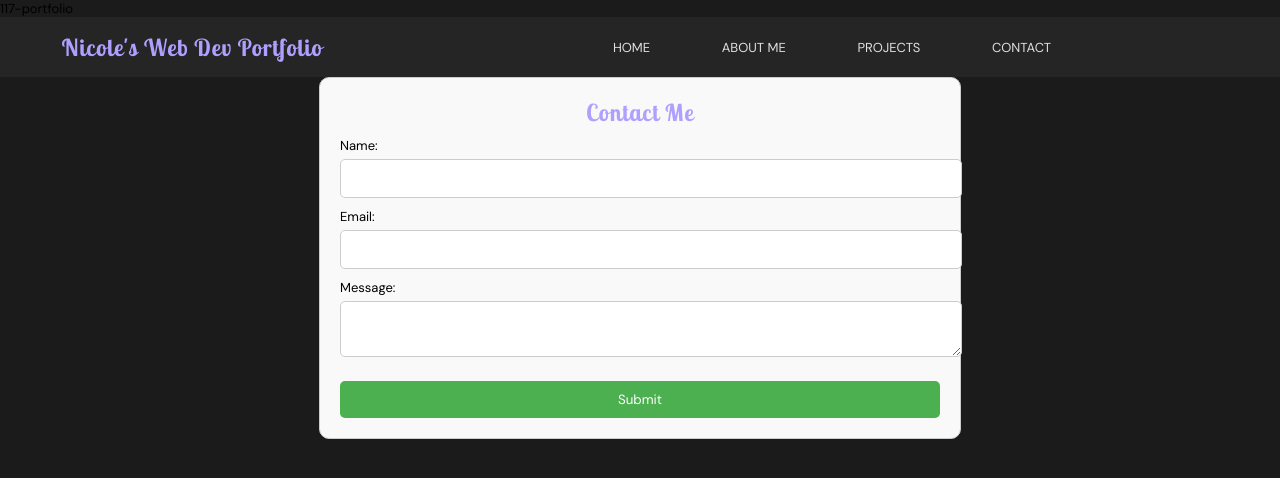
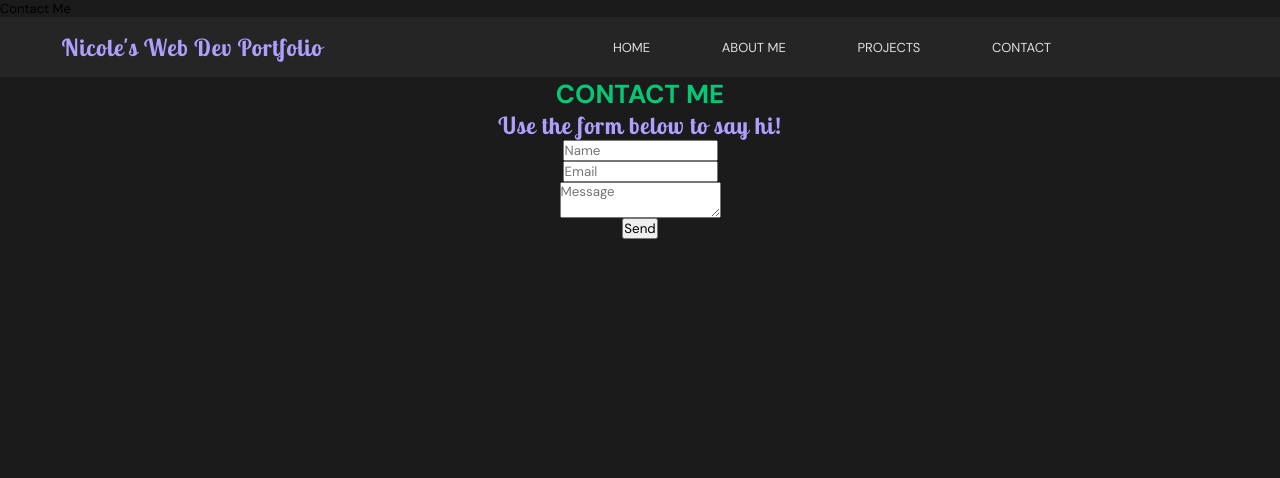
Before and after one commit to Nikki-boop/117-portfolio, a Django app: page /contact/ in a window 1280 px wide. Shown: the top 478 px of the page. Run offline with Django 5.2, Linux system fonts and the light colour scheme.

Commit message:
Assignment 3

```diff
--- /dev/null
+++ b/pages/forms.py
@@ -0,0 +1,7 @@
+from django import forms
+
+class ContactForm(forms.Form):
+
+    email = forms.EmailField(required=False, label='Your e-mail address')
+    message = forms.CharField(widget=forms.Textarea)
+    name = forms.CharField(max_length=100, required=False)
--- a/pages/views.py
+++ b/pages/views.py
@@ -1,4 +1,6 @@
 from django.shortcuts import render
+from .forms import ContactForm
+from django.core.mail import send_mail
 
 def home_view(request):
     return render(request, 'pages/home.html')
@@ -7,7 +9,37 @@
     return render(request, 'pages/about.html')
 
 def contact_view(request):
-    return render(request, 'pages/contact.html')
+    if request.method == "POST":
+        print("sending email")
+        form = ContactForm(request.POST)
+        if form.is_valid():
+            print("form is valid")
+
+            message = form.cleaned_data['message']
+
+            name = form.cleaned_data['name']
+            email = form.cleaned_data['email']
+
+            message_body = f"This is an email from your page. \nName: {name}\nEmail: {email}\nMessage: {message}"
+
+            send_mail(
+                "Portfolio Email",
+                message_body,
+                email,
+                ['sinzunza@sdgku.edu']
+            )
+
+
+            return render(request, 'pages/contact.html', {'form': form, "success": True})
+
+        else:
+            print("form is not valid")
+    else:
+        form = ContactForm()
+
+    return render(request, 'pages/contact.html', {'form': form})
+
+
 
 def projects_view(request):
     return render(request, 'pages/projects.html')
--- a/static/css/section.css
+++ b/static/css/section.css
@@ -163,3 +163,65 @@
 .btn-secondary:hover {
     background-color: #5a6268;
 }
+.contact-form {
+    max-width: 600px;
+    margin: 0 auto;
+    padding: 20px;
+    border: 1px solid #ccc;
+    border-radius: 10px;
+    background-color: #f9f9f9;
+}
+
+.contact-form h2 {
+    text-align: center;
+}
+
+.contact-form label {
+    display: block;
+    margin-top: 10px;
+}
+
+.contact-form input, .contact-form textarea {
+    width: 100%;
+    padding: 10px;
+    margin-top: 5px;
+    border: 1px solid #ccc;
+    border-radius: 5px;
+}
+
+.contact-form button {
+    display: block;
+    width: 100%;
+    padding: 10px;
+    margin-top: 20px;
+    background-color: #4CAF50;
+    color: white;
+    border: none;
+    border-radius: 5px;
+    cursor: pointer;
+}
+
+.contact-form button:hover {
+    background-color: #45a049;
+}
+
+.contact-header {
+    font-size: 2.5rem;
+    text-align: center;
+    margin-top: 20px;
+    color: #333;
+}
+
+.contact-subheader {
+    font-size: 1.5rem;
+    text-align: center;
+    margin-top: 10px;
+    color: #666;
+}
+
+.success-message {
+    font-size: 1.2rem;
+    text-align: center;
+    color: green;
+    margin-top: 20px;
+}
--- a/templates/pages/contact.html
+++ b/templates/pages/contact.html
@@ -1,78 +1,29 @@
-{% extends "base.html" %}
+{% extends 'base.html' %}
+{% load static %}
+
+{% block title %} Contact Me {% endblock %}
 
 {% block content %}
-<div class="contact-form">
-    <h2>Contact Me</h2>
-    <form action="/submit_contact" method="post">
-        <label for="name">Name:</label>
-        <input type="text" id="name" name="name" required>
+<div class="contact-section center-column">
+    <h1> Contact Me</h1>
+    <h2>Use the form below to say hi!</h2>
 
-        <label for="email">Email:</label>
-        <input type="email" id="email" name="email" required>
+    {% if success %}
+        <p class="success-message">Your message has been sent!</p>
+    {% endif %}
 
-        <label for="message">Message:</label>
-        <textarea id="message" name="message" required></textarea>
+    <form action="" method="post" class="center-column">
+        {% csrf_token %}
+        <input class="form-field" type="text" name="name" placeholder="Name">
+        <input class="form-field" type="email" name="email" placeholder="Email">
+        <textarea class="form-field" name="message" placeholder="Message"></textarea>
 
-        <button type="submit">Submit</button>
+        <button class="form-button" type="submit">Send</button>
+
+
+
     </form>
+
+
 </div>
-
-<style>
-    .contact-form {
-        max-width: 600px;
-        margin: 0 auto;
-        padding: 20px;
-        border: 1px solid #ccc;
-        border-radius: 10px;
-        background-color: #f9f9f9;
-    }
-
-    .contact-form h2 {
-        text-align: center;
-    }
-
-    .contact-form label {
-        display: block;
-        margin-top: 10px;
-    }
-
-    .contact-form input, .contact-form textarea {
-        width: 100%;
-        padding: 10px;
-        margin-top: 5px;
-        border: 1px solid #ccc;
-        border-radius: 5px;
-    }
-
-    .contact-form button {
-        display: block;
-        width: 100%;
-        padding: 10px;
-        margin-top: 20px;
-        background-color: #4CAF50;
-        color: white;
-        border: none;
-        border-radius: 5px;
-        cursor: pointer;
-    }
-
-    .contact-form button:hover {
-        background-color: #45a049;
-    }
-</style>
 {% endblock content %}
-<script>
-    document.querySelector('.contact-form').addEventListener('submit', function(event) {
-        event.preventDefault();
-        const name = document.getElementById('name').value;
-        const email = document.getElementById('email').value;
-        const message = document.getElementById('message').value;
-
-        if (name && email && message) {
-            alert('Thank you for your message!');
-            this.submit();
-        } else {
-            alert('Please fill out all fields.');
-        }
-    });
-</script>
```
Also changed, not shown: config/settings.py (+20 -0 lines), 2 other files.
